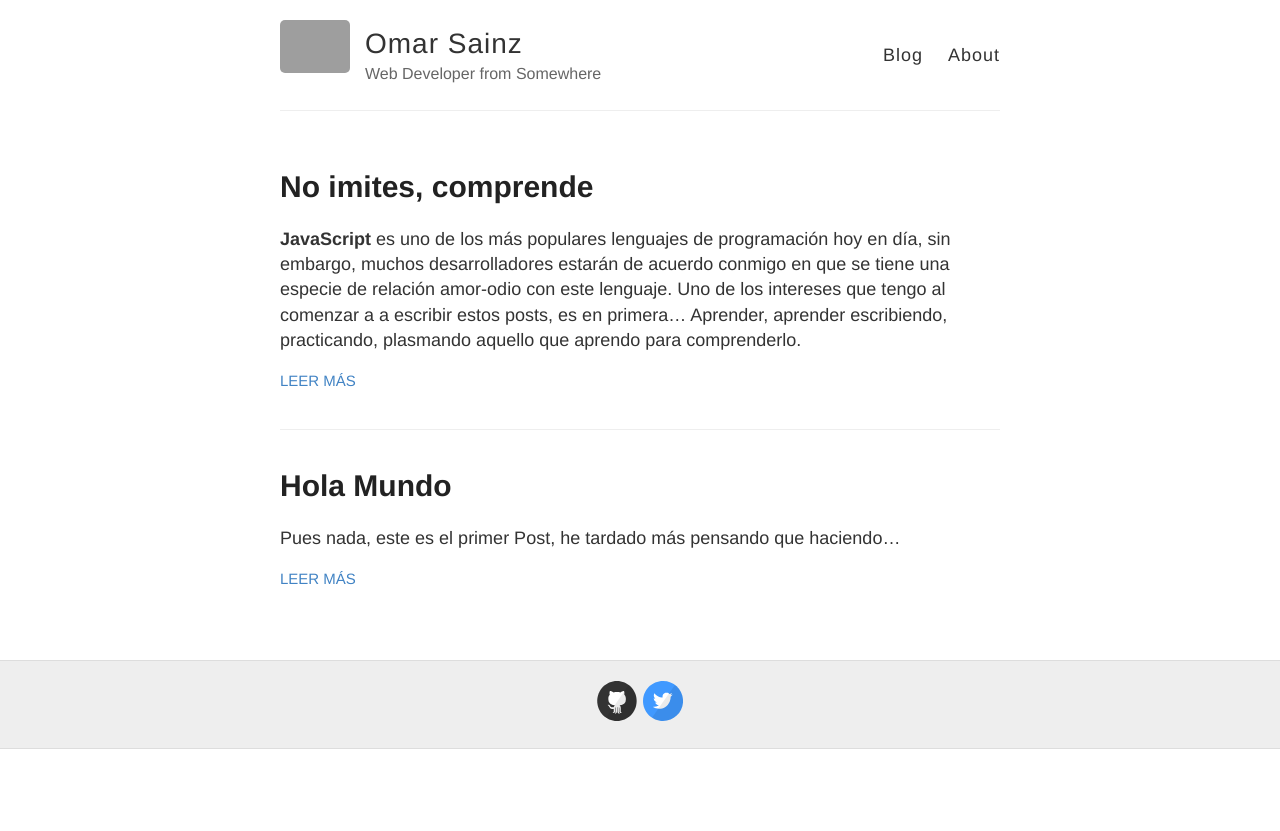
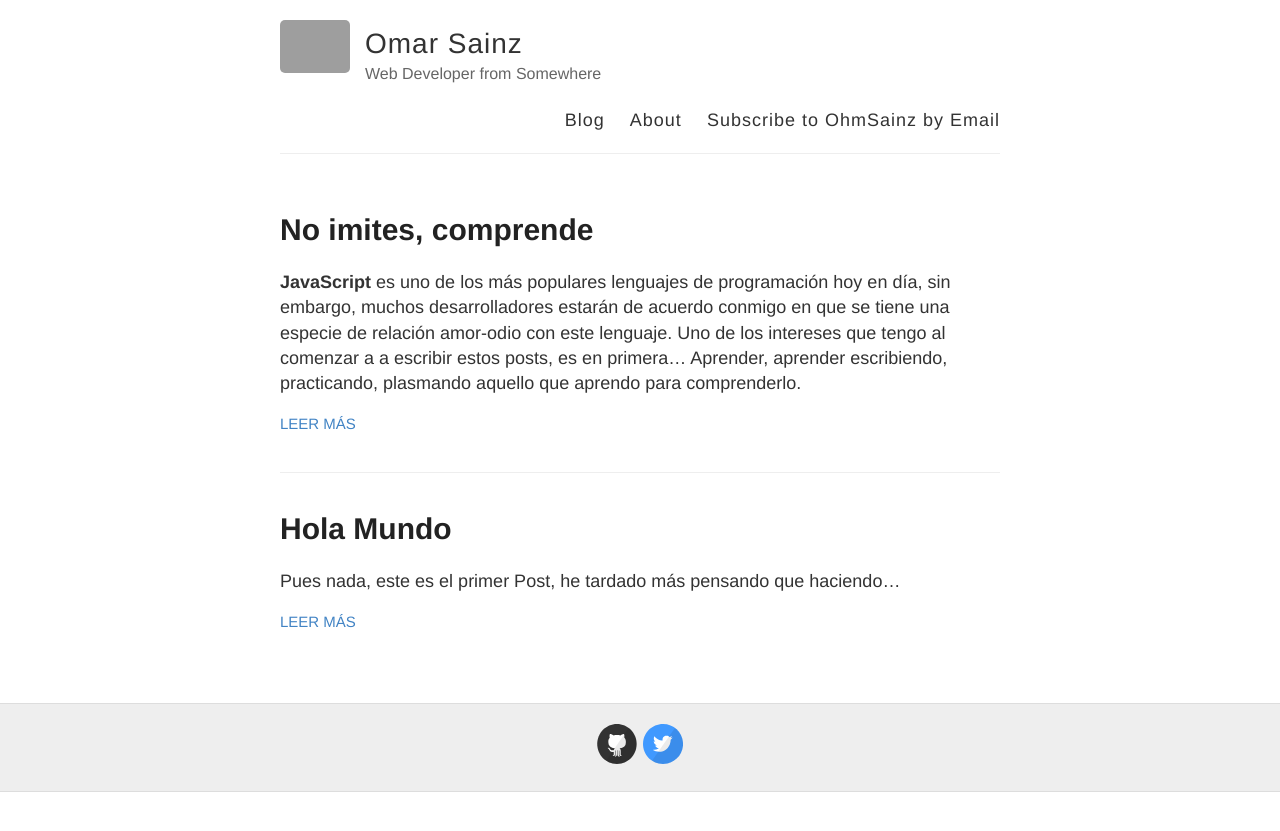
Before and after one commit to OhmSainz/blog, a Jekyll site: the page built from index.html, in a window 1280 px wide. Shown: the top 831 px of the page. Built offline with Jekyll 4.4.1, drawn with Linux system fonts in a browser that asks for light colours; grey boxes are pictures that could not be loaded.

Commit message:
Adding a test with feedburner

```diff
--- a/_layouts/default.html
+++ b/_layouts/default.html
@@ -31,6 +31,7 @@
           <nav>
             <a href="{{ site.baseurl }}/">Blog</a>
             <a href="{{ site.baseurl }}/about">About</a>
+            <a href="https://feedburner.google.com/fb/a/mailverify?uri=omarsainz/blog&amp;loc=en_US">Subscribe to OhmSainz by Email</a>
           </nav>
         </header>
       </div>
```
